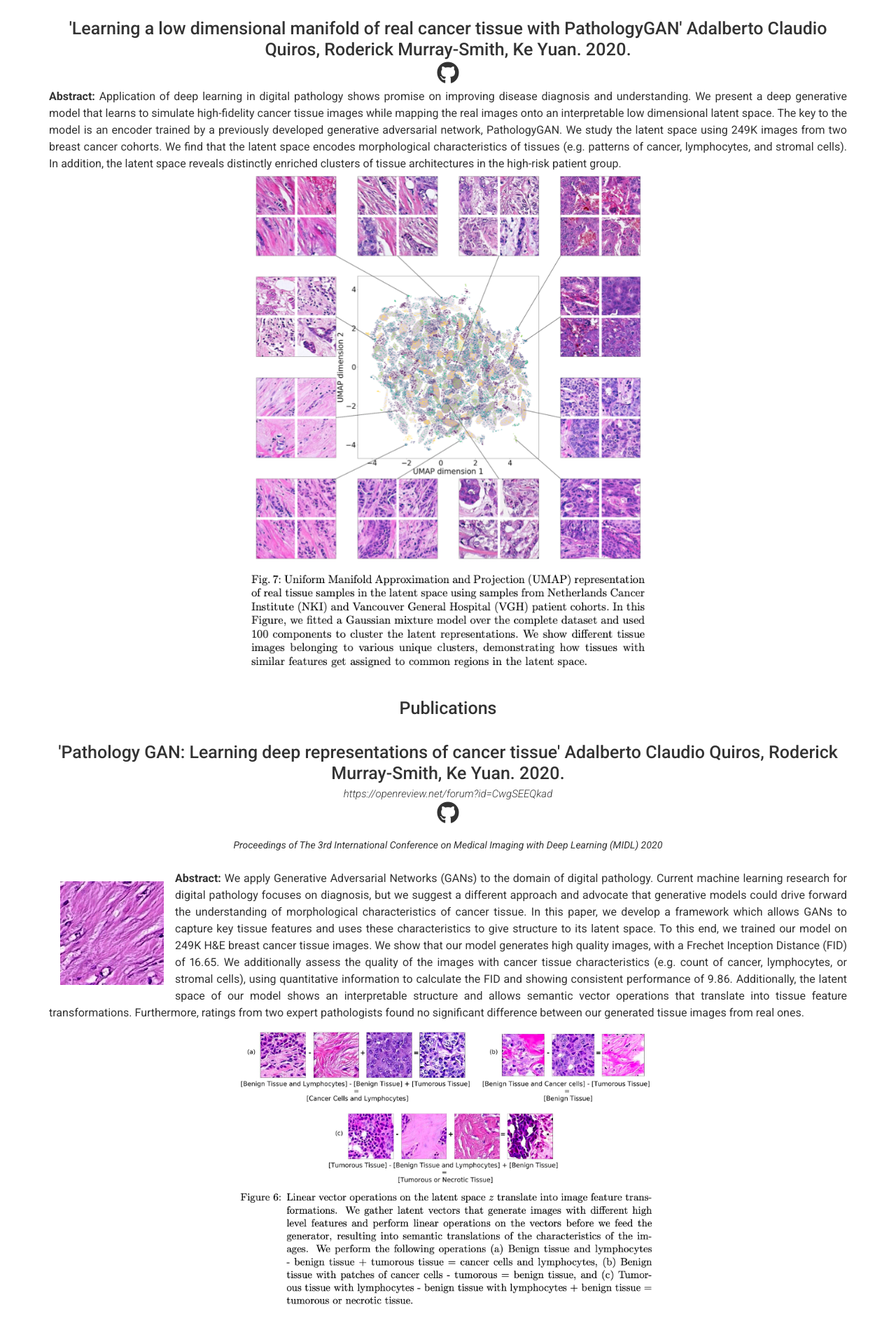
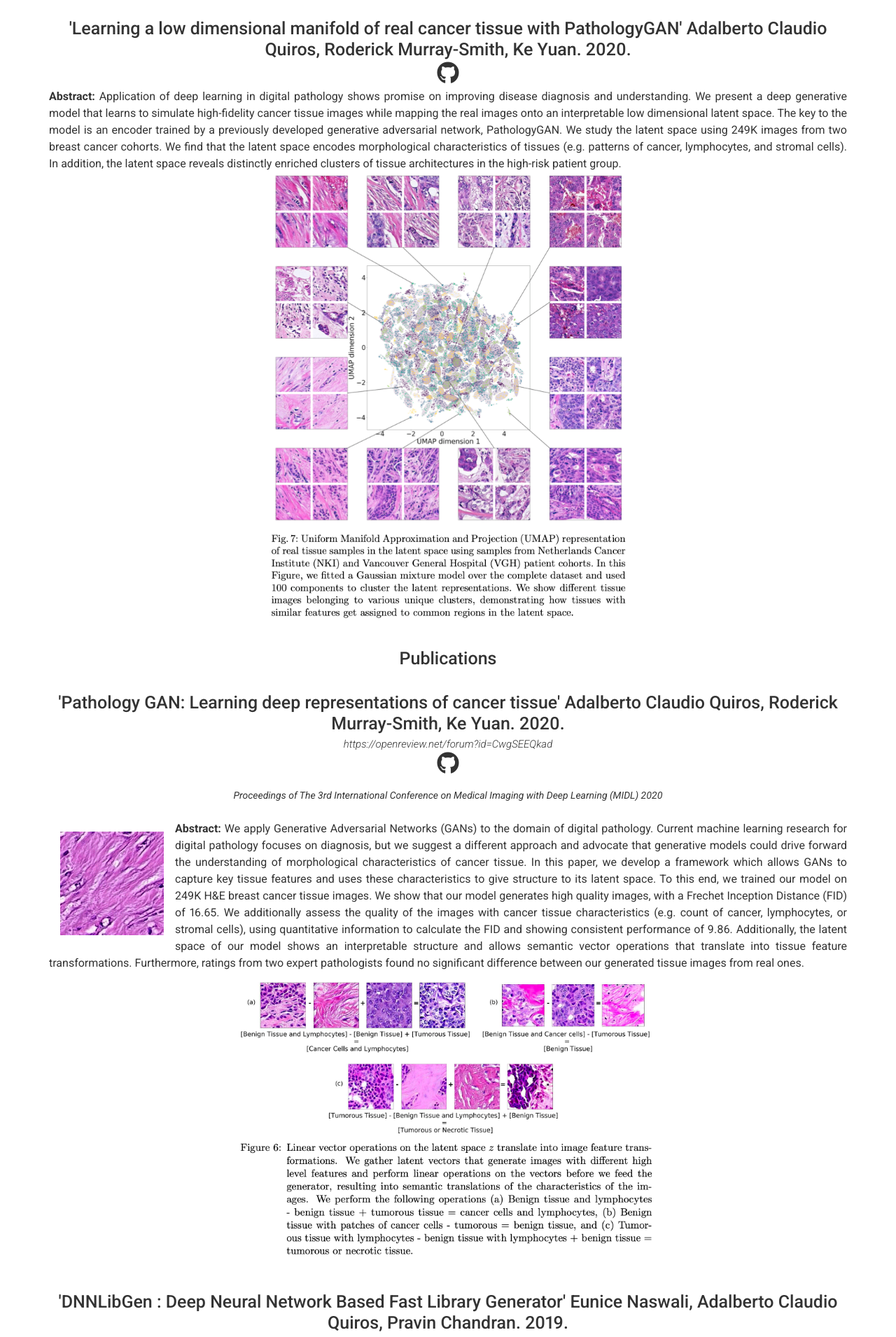
Before and after one commit to AdalbertoCq/adalbertocq.github.io, a Jekyll site: the page built from index.md, in a window 1280 px wide. Shown: the part 723-2633 px from the top of the page at 70% size. Built offline with Jekyll 4.4.1, drawn with Linux system fonts in a browser that asks for light colours; nearby versions of some CDN libraries.

Commit message:
Resize img 'Learning ...'

```diff
--- a/_data/projects.yml
+++ b/_data/projects.yml
@@ -12,7 +12,7 @@
     # Short overview of the project (optional)
   description: | # this will include new lines to allow paragraphs {: width="180" height="180"}
     **Abstract:** Application of deep learning in digital pathology shows promise on improving disease diagnosis and understanding. We present a deep generative model that learns to simulate high-fidelity cancer tissue images while mapping the real images onto an interpretable low dimensional latent space. The key to the model is an encoder trained by a previously developed generative adversarial network, PathologyGAN. We study the latent space using 249K images from two breast cancer cohorts. We find that the latent space encodes morphological characteristics of tissues (e.g. patterns of cancer, lymphocytes, and stromal cells). In addition, the latent space reveals distinctly enriched clusters of tissue architectures in the high-risk patient group.
-    ![hand](./images/publications/learning_real_cancer_tissue/complete_latent_space.png){: width="50%" height="50%" style="display: block; margin: 0 auto"}
+    ![hand](./images/publications/learning_real_cancer_tissue/complete_latent_space.png){: width="45%" height="45%" style="display: block; margin: 0 auto"}
 
 - layout: top-middle
   name: "Publications"
```
